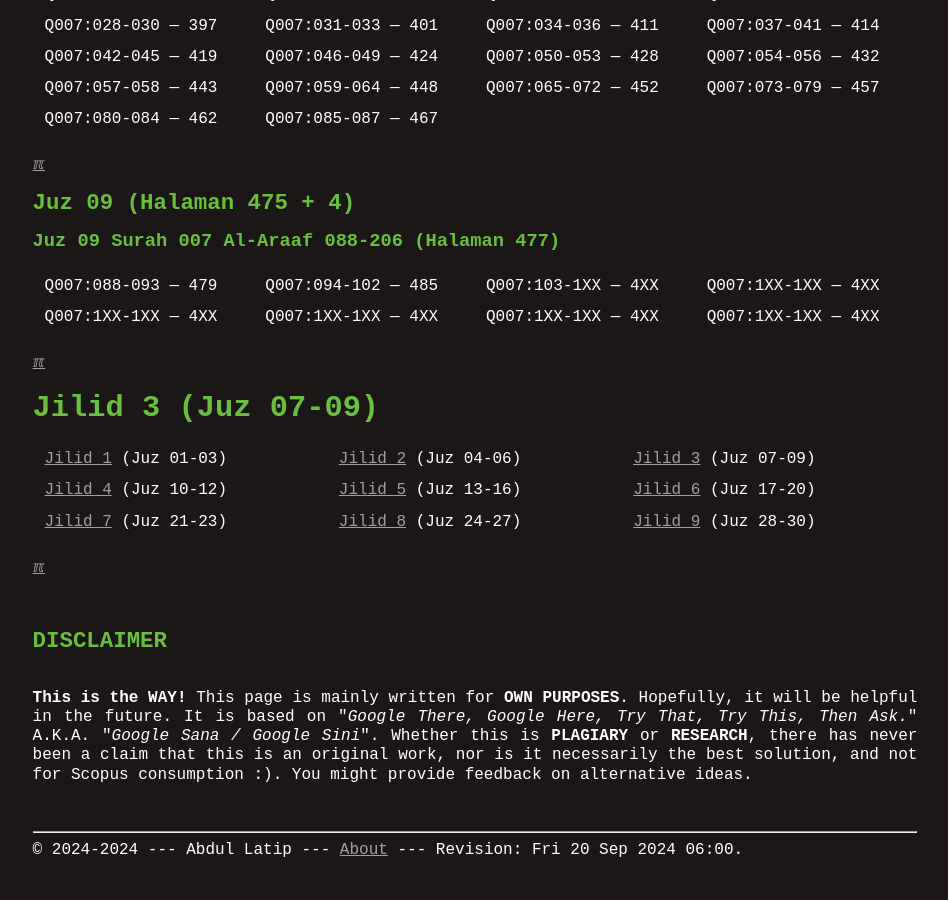
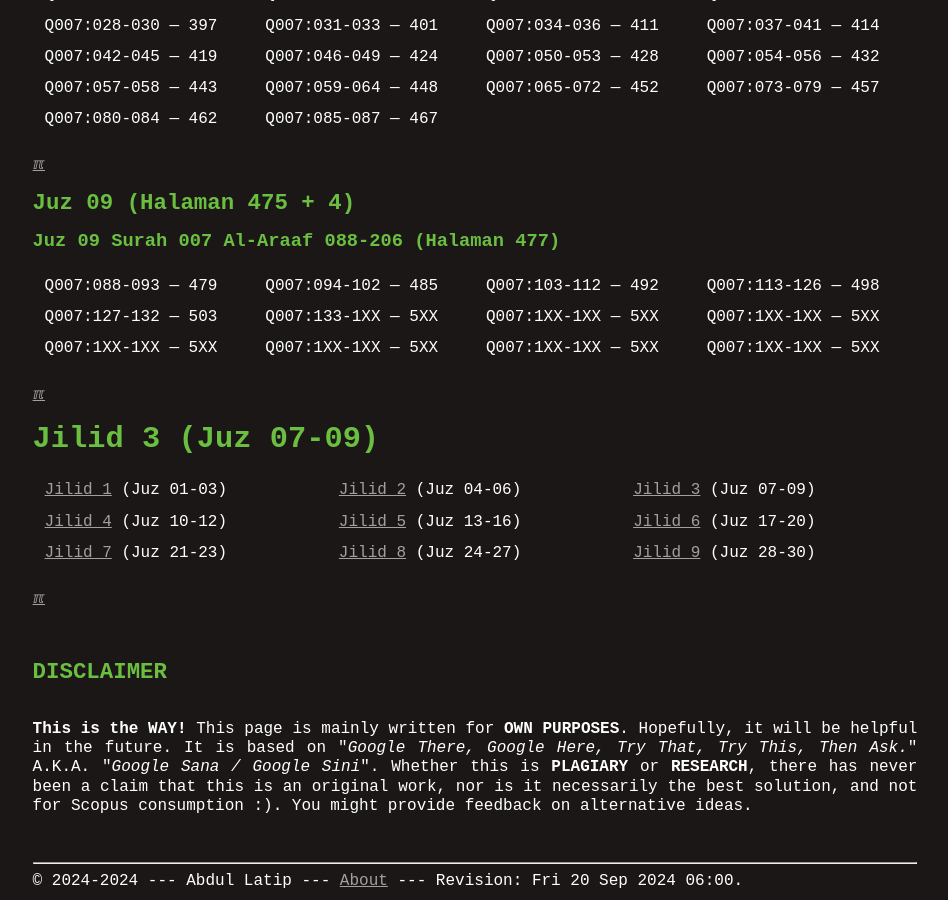
Before and after one commit to dullatip/indexquran, a Jekyll site: the page built from 003.md, in a window 1280 px wide and 900 px high, scrolled down 1678 px. Shown: the whole window, without its empty margins (165-1113 px from the left). Built offline with Jekyll 4.4.1, drawn with Linux system fonts in a browser that asks for light colours; before the commit the page ends 2546 px from its top, so only the background shows below that.

Commit message:
modified:   003.md

```diff
--- a/003.md
+++ b/003.md
@@ -59,8 +59,9 @@
 
 ### Juz 09 Surah 007 Al-Araaf 088-206 (Halaman 477)
 
-| Q007:088-093 --- 479 | Q007:094-102 --- 485 | Q007:103-1XX --- 4XX | Q007:1XX-1XX --- 4XX |
-| Q007:1XX-1XX --- 4XX | Q007:1XX-1XX --- 4XX | Q007:1XX-1XX --- 4XX | Q007:1XX-1XX --- 4XX |
+| Q007:088-093 --- 479 | Q007:094-102 --- 485 | Q007:103-112 --- 492 | Q007:113-126 --- 498 |
+| Q007:127-132 --- 503 | Q007:133-1XX --- 5XX | Q007:1XX-1XX --- 5XX | Q007:1XX-1XX --- 5XX |
+| Q007:1XX-1XX --- 5XX | Q007:1XX-1XX --- 5XX | Q007:1XX-1XX --- 5XX | Q007:1XX-1XX --- 5XX |
 
 [&#x213C;](#)<br id="idxA">
 # Jilid 3 (Juz 07-09)
```
